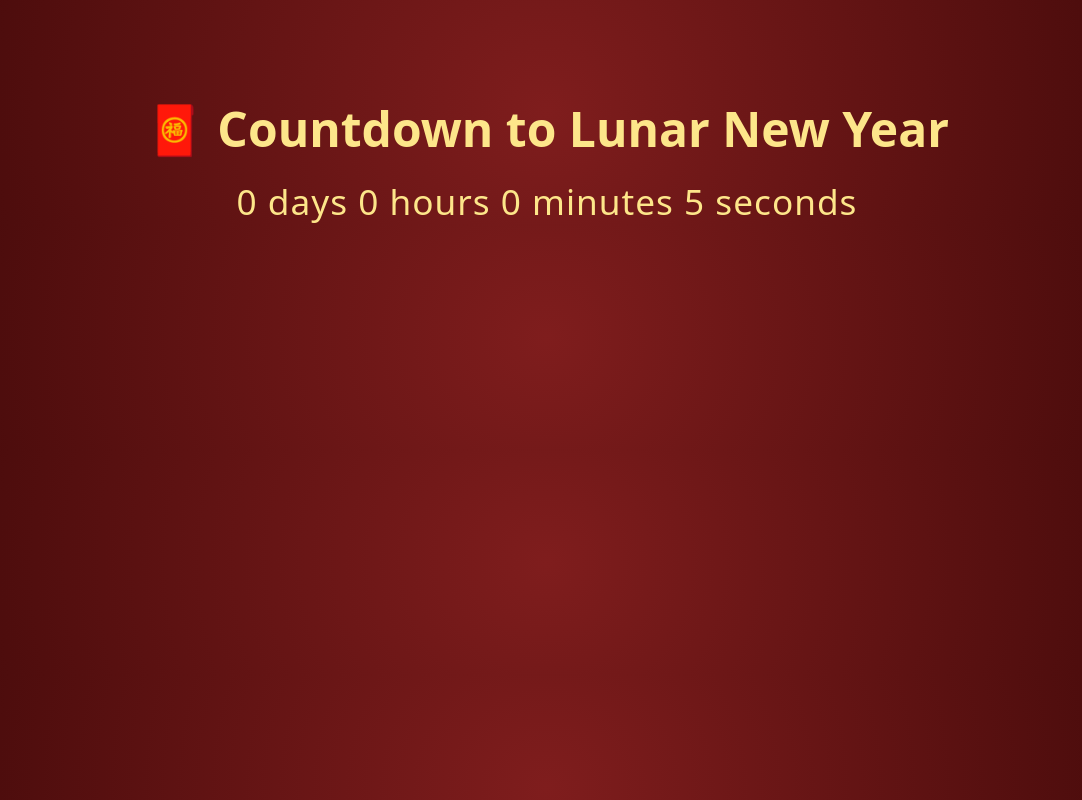
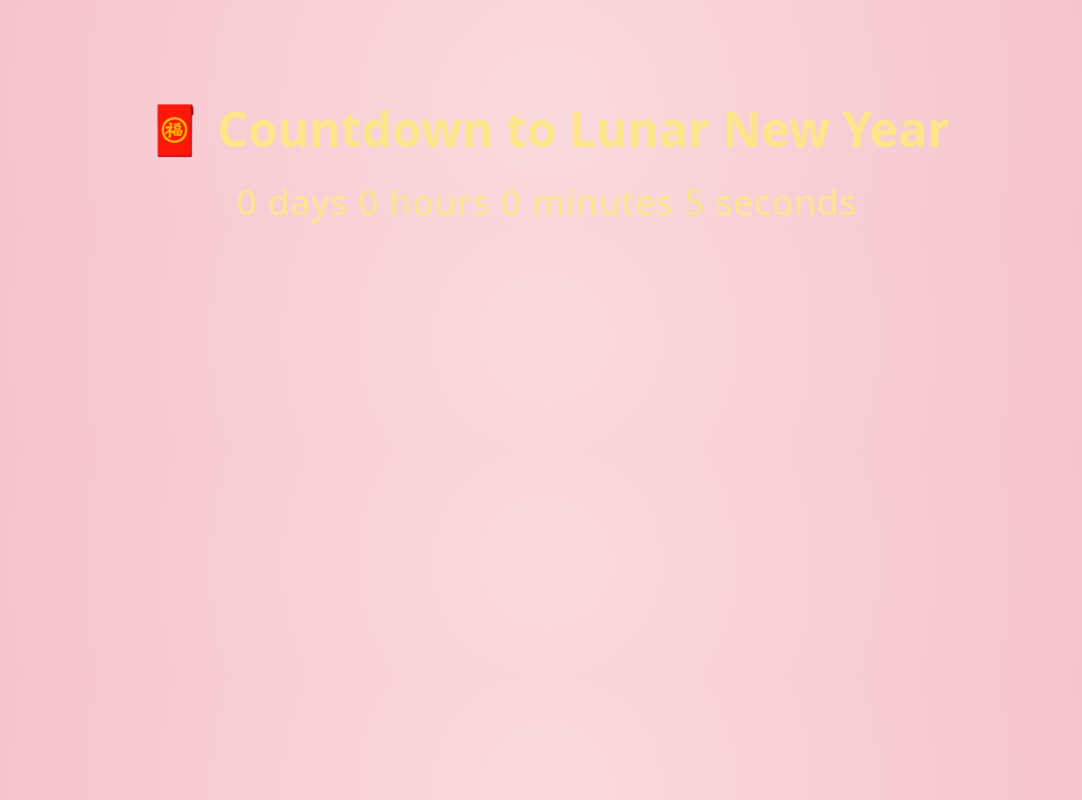
Before and after one commit to kduyanh/newyear, a plain HTML site: page index.html in a window 1280 px wide. Shown: the whole page, without its empty margins (93-1175 px from the left). Drawn offline with Linux system fonts and the light colour scheme.

Commit message:
Update index.html

```diff
--- a/index.html
+++ b/index.html
@@ -7,7 +7,7 @@
 <style>
   body {
     margin: 0;
-    background: radial-gradient(circle, #7f1d1d, #450a0a);
+    background: radial-gradient(circle, #FADADD, #F6C1CC);
     color: #fde68a;
     font-family: system-ui, sans-serif;
     overflow: hidden;
```
